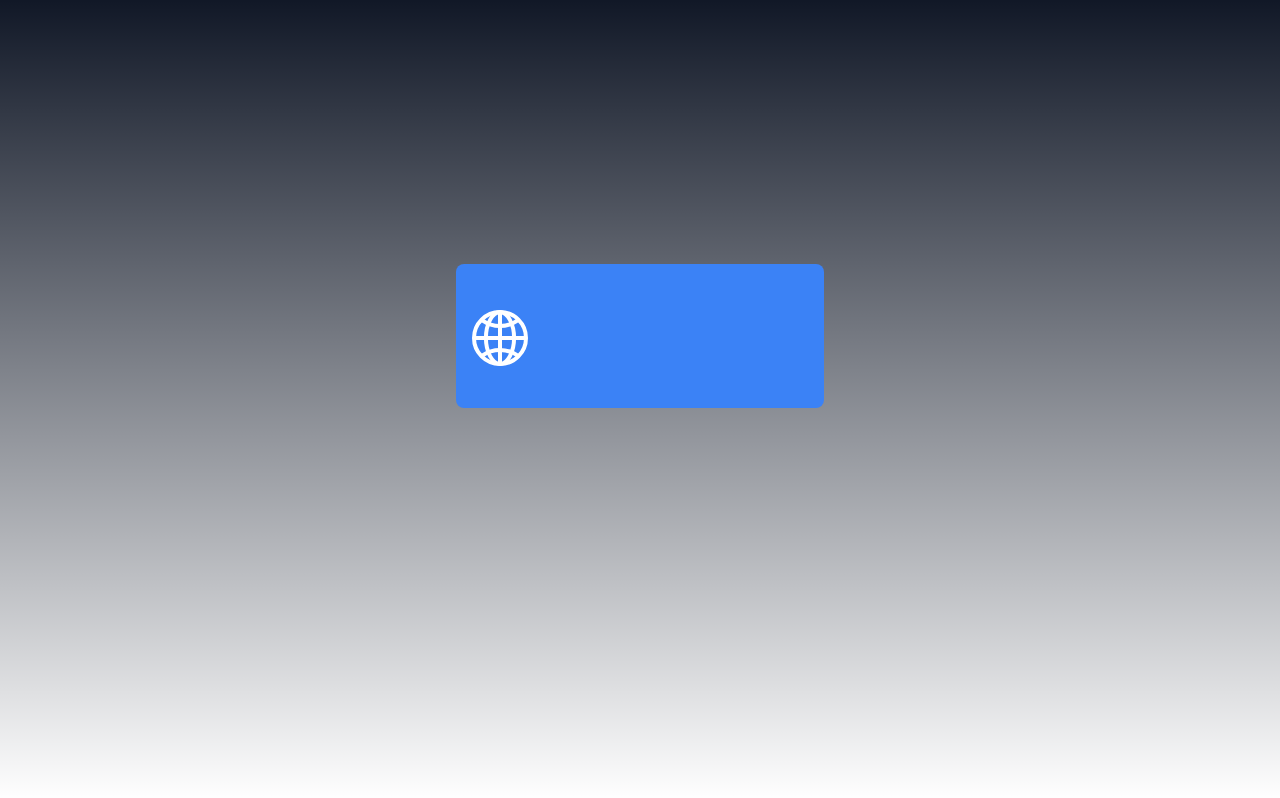
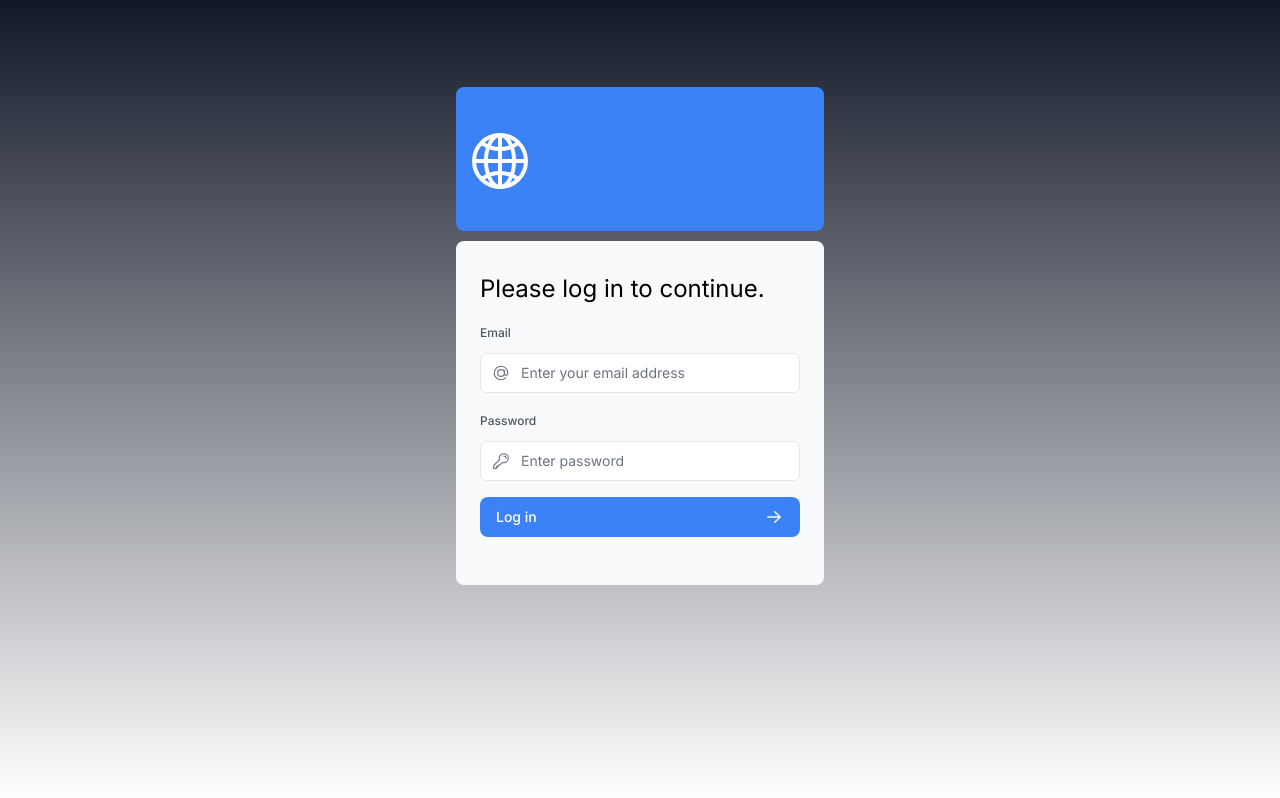
Before and after one commit to anaselmo/nextjs-countries, a Next.js app: page /login in a window 1280 px wide. Built offline with nearby package versions, Linux system fonts and the light colour scheme.

Commit message:
login form not working

```diff
--- a/src/app/login/page.tsx
+++ b/src/app/login/page.tsx
@@ -10,7 +10,7 @@ export default function LoginPage() {
             <Logo />
           </div>
         </div>
-        {/* <LoginForm /> */}
+        <LoginForm />
       </div>
     </main>
   );
--- a/src/app/ui/login-form.tsx
+++ b/src/app/ui/login-form.tsx
@@ -23,7 +23,7 @@ export default function LoginForm() {
         <div className="w-full">
           <div>
             <label
-              className="mb-3 mt-5 block text-xs font-medium text-gray-900"
+              className="mb-3 mt-5 block text-xs font-medium text-gray-600"
               htmlFor="email"
             >
               Email
@@ -37,12 +37,12 @@ export default function LoginForm() {
                 placeholder="Enter your email address"
                 required
               />
-              <AtSymbolIcon className="pointer-events-none absolute left-3 top-1/2 h-[18px] w-[18px] -translate-y-1/2 text-gray-500 peer-focus:text-gray-900" />
+              <AtSymbolIcon className="pointer-events-none absolute left-3 top-1/2 h-[18px] w-[18px] -translate-y-1/2 text-gray-500 peer-focus:text-gray-600" />
             </div>
           </div>
           <div className="mt-4">
             <label
-              className="mb-3 mt-5 block text-xs font-medium text-gray-900"
+              className="mb-3 mt-5 block text-xs font-medium text-gray-600"
               htmlFor="password"
             >
               Password
@@ -57,7 +57,7 @@ export default function LoginForm() {
                 required
                 minLength={6}
               />
-              <KeyIcon className="pointer-events-none absolute left-3 top-1/2 h-[18px] w-[18px] -translate-y-1/2 text-gray-500 peer-focus:text-gray-900" />
+              <KeyIcon className="pointer-events-none absolute left-3 top-1/2 h-[18px] w-[18px] -translate-y-1/2 text-gray-500 peer-focus:text-gray-600" />
             </div>
           </div>
         </div>
```
